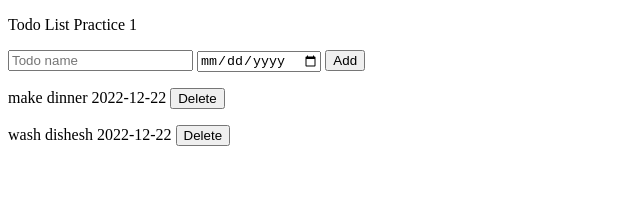
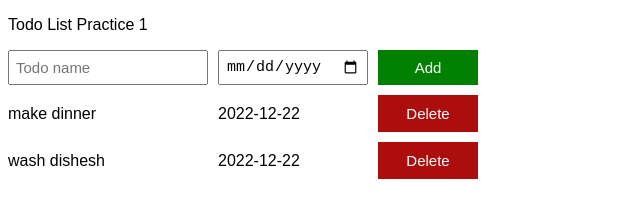
Before and after one commit to inzamulsepoy/javaScript, a plain HTML site: page todo-list.html in a window 1280 px wide. Shown: the whole page, without its empty margins (0-640 px from the left). Drawn offline with Linux system fonts and the light colour scheme.

Commit message:
todo list complete

```diff
--- a/scripts/todo-list.js
+++ b/scripts/todo-list.js
@@ -23,15 +23,15 @@ for(let i=0; i<todoList.length; i++){
   //const dueDate = todoObject.dueDate;
   const {name, dueDate} = todoObject;
   const html = `
-    <p>
-      ${name} ${dueDate}
-      <button onclick="
+    <div>${name}</div>
+    <div>${dueDate}</div>
+    <button onclick="
 
       todoList.splice(${i},1);
       renderTodoList();
 
-      ">Delete</button>
-    </p>`;
+      " class="delete-todo-button">Delete</button>
+    `;
   todoListHTML += html;
   }
 
--- a/styles/todo-list.css
+++ b/styles/todo-list.css
@@ -0,0 +1,43 @@
+body{
+  font-family: Arial;
+}
+
+.todo-grid,
+.todo-input-grid
+{
+    display: grid;
+    grid-template-columns: 200px 150px 100px;
+    column-gap: 10px;
+    row-gap: 10px;
+    align-items: center;
+}
+
+.todo-input-grid{
+  margin-bottom: 10px;
+  align-items: stretch;
+}
+
+.name-input,
+.due-date-input{
+font-size: 15px;
+padding: 6px;
+
+}
+
+.add-todo-button{
+  background-color: green;
+  color: white;
+  border: none;
+  font-size: 15px;
+  cursor: pointer;
+
+}
+.delete-todo-button{
+  background-color: rgb(172, 13, 13);
+  color: white;
+  border: none;
+  font-size: 15px;
+  cursor: pointer;
+  padding-top: 10px;
+  padding-bottom: 10px;
+}
--- a/todo-list.html
+++ b/todo-list.html
@@ -4,6 +4,7 @@
 
   <head>
     <title>Todo list</title>
+    <link rel="stylesheet" href="styles/todo-list.css">
   </head>
 
 
@@ -11,22 +12,24 @@
 
     <p>Todo List Practice 1</p>
 
-
+    <div class="todo-input-grid">
     <input type="text" placeholder="Todo name"
-    class="js-name-input"
+    class="js-name-input name-input"
     >
 
     <input type="date"
 
-    class="js-due-date-input">
+    class="js-due-date-input due-date-input">
 
     <button onclick="
 
     addTodo();
+    "
+    class="add-todo-button"
+    >Add</button>
+    </div>
 
-    " >Add</button>
-
-    <div class="js-todo-list"></div>
+    <div class="js-todo-list todo-grid"> </div>
 
 
 
```
